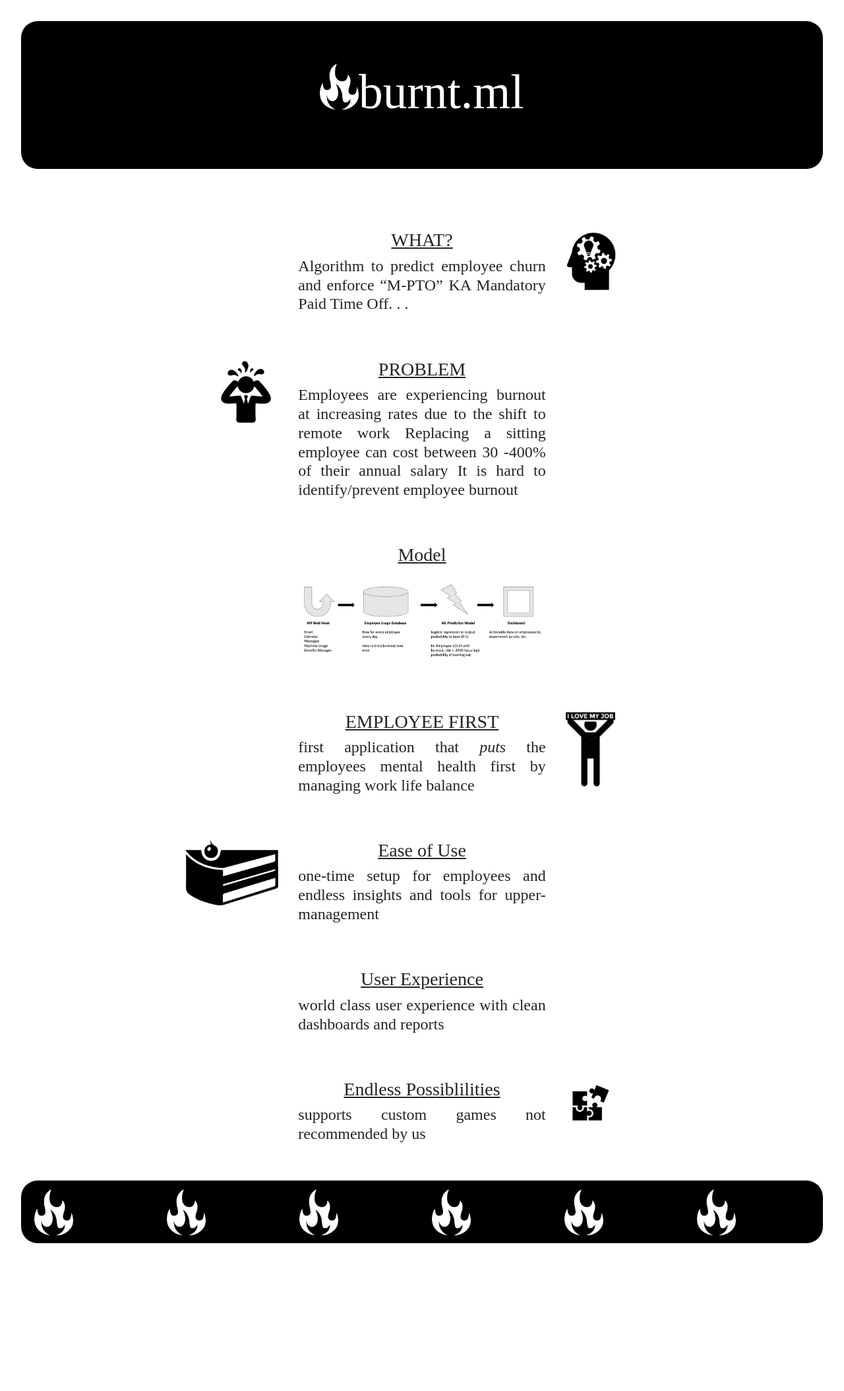
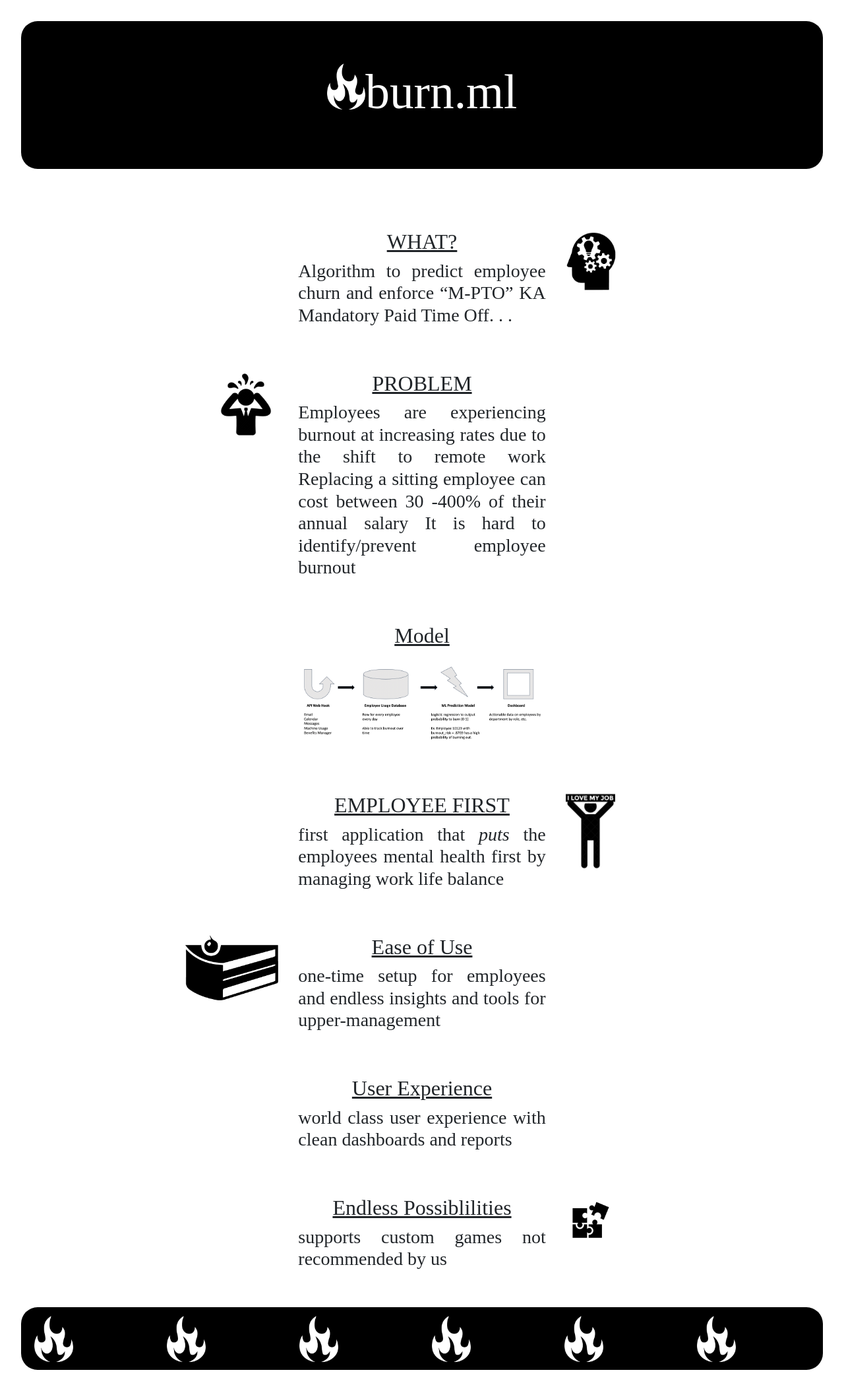
Before and after one commit to rjcall/lightsale, a Django app: page / in a window 1280 px wide. Shown: the whole page at 66% size. Before the commit the page ends 1884 px from the top, so only its background shows below. Run offline with Django 3.2, Linux system fonts and the light colour scheme; some libraries are stand-ins or nearby versions; some web fonts are replaced.

Commit message:
private ip

```diff
--- a/home/static/style.css
+++ b/home/static/style.css
@@ -20,6 +20,7 @@ body{
 
 #statements{
 	font-family: 'Baloo Chettan 2';
+	font-size: larger;
 }
 .statement{
 	padding-top: 5%;
--- a/home/templates/landing.html
+++ b/home/templates/landing.html
@@ -19,7 +19,7 @@
 	<div class="container">
 		<div class="d-inline-flex">
 			<img id="flamelogo" src="{% static 'flame.png' %}">
-			<h1 id="title_logo">burnt.ml</h1>
+			<h1 id="title_logo">burn.ml</h1>
 		</div>
 	</div>
 </div>
@@ -28,12 +28,12 @@
 	<div  class="row statement">
 		<div class="col">
 		</div>
-		<div class="col">
-		<h3 style="text-align: center; text-decoration: underline;">WHAT?</h3>
+		<div class="col-xs-8 col-md-6 col-sm-8 col-lg-4 col-xl-4">
+		<h2 style="text-align: center; text-decoration: underline;">WHAT?</h2>
 
-		<h4 id="statement1">
+		<h3 id="statement1">
 			Algorithm to predict employee churn and enforce “M-PTO” KA Mandatory Paid Time Off. . .
-		</h4>
+		</h3>
 		</div>
 		<div class="col">
 			<img src="{% static 'ml.png' %}" class="rightlogo">
@@ -44,13 +44,13 @@
 		<div class="col">
 			<img src="{% static 'stress.png' %}" class="leftlogo">
 		</div>
-		<div class="col">
-		<h3 style="text-align: center; text-decoration: underline;">PROBLEM</h3>
-		<h4 id="statement1">
+		<div class="col-xs-8 col-md-6 col-sm-8 col-lg-4 col-xl-4">
+		<h2 style="text-align: center; text-decoration: underline;">PROBLEM</h2>
+		<h3 id="statement1">
 			Employees are experiencing burnout at increasing rates due to the shift to remote work
 			Replacing a sitting employee can cost between 30 -400% of their annual salary
 			It is hard to identify/prevent employee burnout
-		</h4>
+		</h3>
 		</div>
 		<div class="col">
 
@@ -59,8 +59,8 @@
 	<div  class="row statement">
 		<div class="col">
 		</div>
-		<div class="col" style="align-content: center;">
-			<h3 style="text-align: center; text-decoration: underline;">Model</h3>
+		<div class="col-xs-8 col-md-6 col-sm-8 col-lg-4 col-xl-4" style="align-content: center;">
+			<h2 style="text-align: center; text-decoration: underline;">Model</h2>
 			<img id="design" src="{% static 'map.png' %}" style="align-self: center">
 		</div>
 		<div class="col">
@@ -69,12 +69,12 @@
 	<div  class="row statement">
 		<div class="col">
 		</div>
-		<div class="col">
-		<h3 style="text-align: center; text-decoration: underline;">EMPLOYEE FIRST</h3>
+		<div class="col-xs-8 col-md-6 col-sm-8 col-lg-4 col-xl-4">
+		<h2 style="text-align: center; text-decoration: underline;">EMPLOYEE FIRST</h2>
 
-		<h4 id="statement1">
+		<h3 id="statement1">
 			first application that <i class="wiggle">puts</i> the employees mental health first by managing work life balance
-		</h4>
+		</h3>
 		</div>
 		<div class="col">
 			<img id="mentalhealth" src="{% static 'happy-employee.png' %}">
@@ -84,13 +84,13 @@
 		<div class="col">
 			<img src="{% static 'cake.png' %}" class="leftlogo">
 		</div>
-		<div class="col">
-		<h3 style="text-align: center; text-decoration: underline;">Ease of Use</h3>
+		<div class="col-xs-8 col-md-6 col-sm-8 col-lg-4 col-xl-4">
+		<h2 style="text-align: center; text-decoration: underline;">Ease of Use</h2>
 
-		<h4 id="statement1">
+		<h3 id="statement1">
 			one-time setup for employees and endless insights and tools for upper-management
 
-		</h4>
+		</h3>
 		</div>
 		<div class="col">
 		</div>
@@ -98,12 +98,12 @@
 	<div  class="row statement">
 		<div class="col">
 		</div>
-		<div class="col">
-		<h3 style="text-align: center; text-decoration: underline;">User Experience</h3>
+		<div class="col-xs-8 col-md-6 col-sm-8 col-lg-4 col-xl-4">
+		<h2 style="text-align: center; text-decoration: underline;">User Experience</h2>
 
-		<h4 id="statement1">
+		<h3 id="statement1">
 			world class user experience with clean dashboards and reports
-		</h4>
+		</h3>
 		</div>
 		<div class="col">
 		</div>
@@ -111,12 +111,12 @@
 	<div  class="row statement">
 		<div class="col">
 		</div>
-		<div class="col">
-		<h3 style="text-align: center; text-decoration: underline;">Endless Possiblilities</h3>
+		<div class="col-xs-8 col-md-6 col-sm-8 col-lg-4 col-xl-4">
+		<h2 style="text-align: center; text-decoration: underline;">Endless Possiblilities</h2>
 
-		<h4 id="statement1">
+		<h3 id="statement1">
 			supports custom games not recommended by us
-		</h4>
+		</h3>
 		</div>
 		<div class="col">
 			<img src="{% static 'endless.png' %}" class="logoright" style="width: 75px; height: auto;">
```
